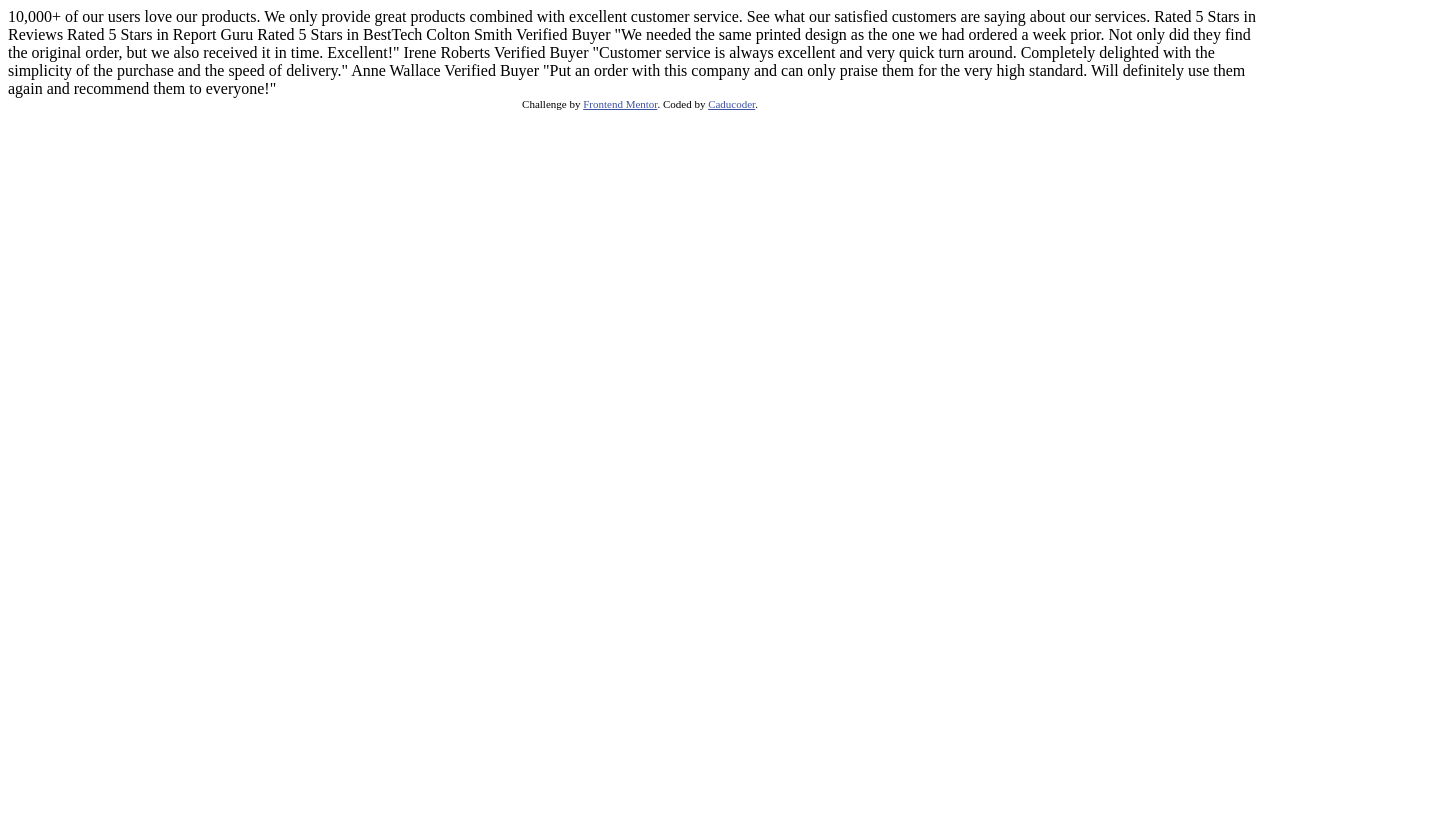
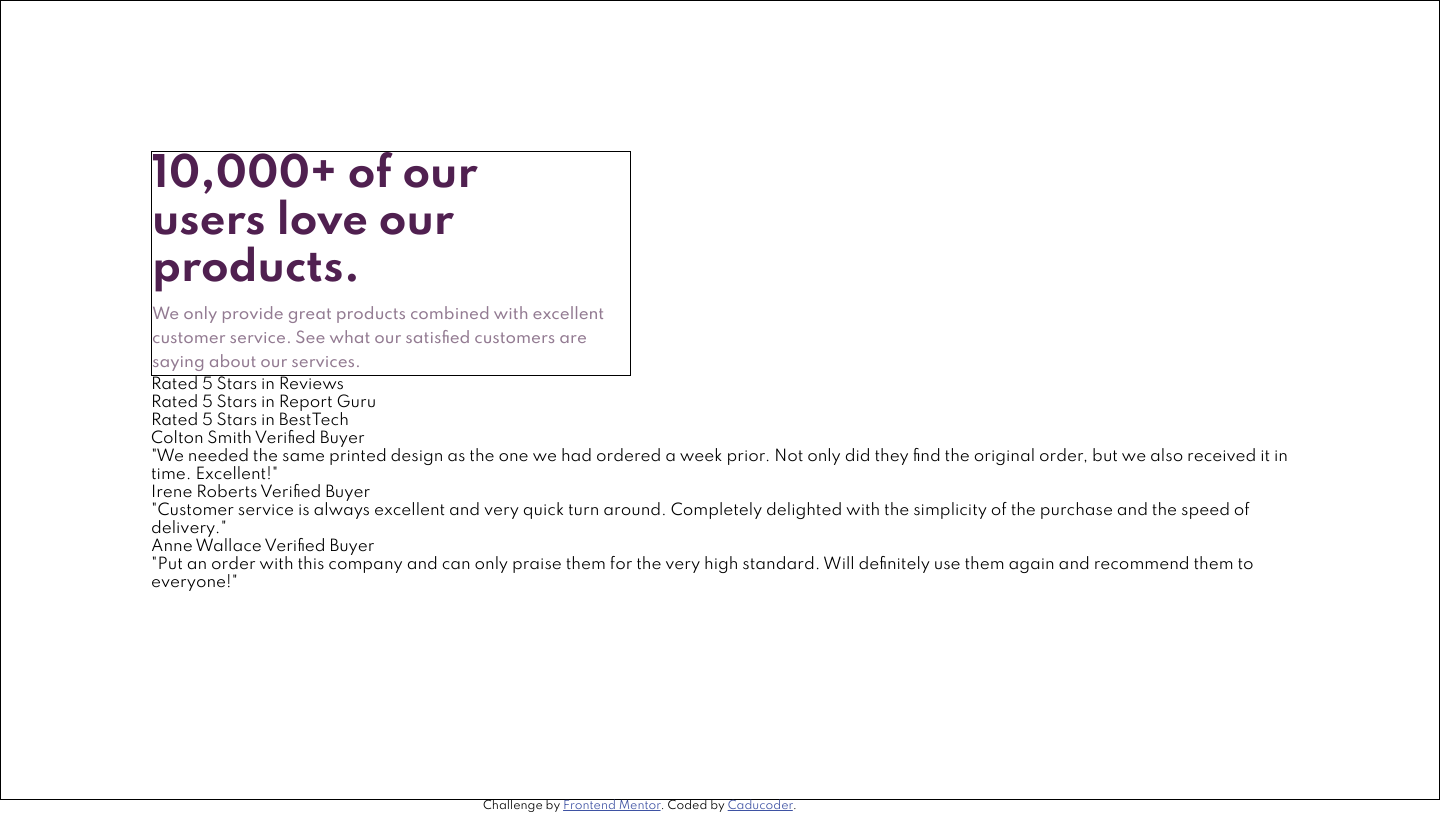
Before and after one commit to caducoder/Social-proof-section, a plain HTML site: page index.html in a window 1280 px wide. Shown: the whole page, 1440 px wide, since content can reach past the window. Drawn offline with Linux system fonts and the light colour scheme.

Commit message:
Arrumando HTML

```diff
--- a/index.html
+++ b/index.html
@@ -15,30 +15,52 @@
     <link rel="stylesheet" href="style.css">
   </head>
   <body>
-    10,000+ of our users love our products.
 
-    We only provide great products combined with excellent customer service.
-    See what our satisfied customers are saying about our services.
+    <main class="container">
+      <section class="main-text">
+        <p class="big-title">10,000+ of our users love our products.</p>
 
-    Rated 5 Stars in Reviews
-    Rated 5 Stars in Report Guru
-    Rated 5 Stars in BestTech
+        <p class="descrip">
+          We only provide great products combined with excellent customer service.
+          See what our satisfied customers are saying about our services.
+        </p>
 
-    Colton Smith
-    Verified Buyer
-    "We needed the same printed design as the one we had ordered a week prior.
-    Not only did they find the original order, but we also received it in time.
-    Excellent!"
+      </section>
 
-    Irene Roberts
-    Verified Buyer
-    "Customer service is always excellent and very quick turn around. Completely
-    delighted with the simplicity of the purchase and the speed of delivery."
+      <section class="ratings">
+        <p class="stars">Rated 5 Stars in Reviews</p>
+        <p class="stars">Rated 5 Stars in Report Guru</p>
+        <p class="stars">Rated 5 Stars in BestTech</p>
+      </section>
 
-    Anne Wallace
-    Verified Buyer
-    "Put an order with this company and can only praise them for the very high
-    standard. Will definitely use them again and recommend them to everyone!"
+      <section class="comments">
+        <div class="comments-box">
+          <span class="name">Colton Smith</span>
+          <span class="selo">Verified Buyer</span>
+          <p class="msg">
+            "We needed the same printed design as the one we had ordered a week prior.
+            Not only did they find the original order, but we also received it in time. Excellent!"
+          </p>
+        </div>
+
+        <div class="comments-box">
+          <span class="name">Irene Roberts</span>
+          <span class="selo">Verified Buyer</span>
+          <p class="msg">
+            "Customer service is always excellent and very quick turn around. Completely delighted with the simplicity of the purchase and the speed of delivery."
+          </p>
+        </div>
+
+        <div class="comments-box">
+          <span class="name">Anne Wallace</span>
+          <span class="selo">Verified Buyer</span>
+          <p class="msg">
+            "Put an order with this company and can only praise them for the very high
+            standard. Will definitely use them again and recommend them to everyone!"
+          </p>
+        </div>
+      </section>
+    </main>
 
     <div class="attribution">
       Challenge by
--- a/style.css
+++ b/style.css
@@ -1,6 +1,50 @@
+@import url('https://fonts.googleapis.com/css2?family=Spartan:wght@400;500;700&display=swap');
 
+:root{
+   --darkmagenta: #502050;
+   --softpink: #ee68a4;
+   --darkgraymagenta:#937b92;
+   --lightgraymagenta:  #f7f2f7;
+}
 
+*{
+   margin: 0;
+   padding: 0;
+   box-sizing: border-box;
+}
 
+body{
+   font-size: 15px;
+   font-family: 'Spartan', sans-serif;
+}
+
+.container{
+   width: 1440px;
+   height: 800px;
+   margin: 0 auto;
+   padding: 150px;
+   border: 1px solid black;/*tirar depois*/
+}
+
+.main-text{
+   border: 1px solid black;
+   width: 480px;
+}
+
+.main-text .descrip{
+   color: var(--darkgraymagenta);
+   font-weight: 500;
+   width: 460px;
+   margin-top: 10px;
+   line-height: 24px;
+}
+
+.big-title{
+   color: var(--darkmagenta);
+   font-weight: 700;
+   font-size: 40px;
+   width: 330px;
+}
 
 
 .attribution {
```
